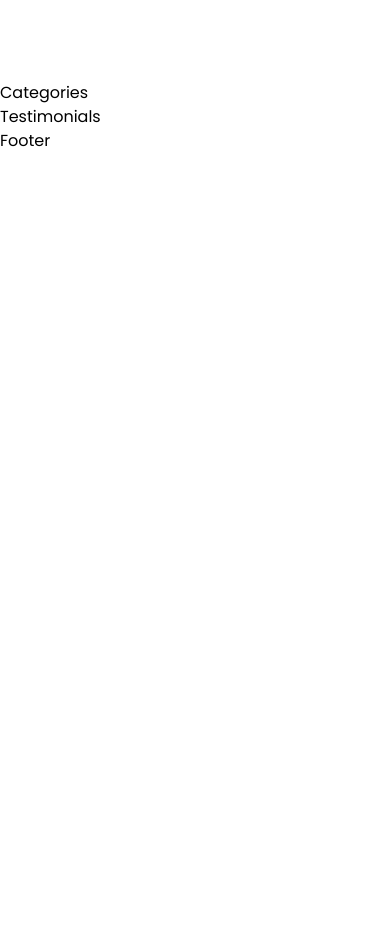
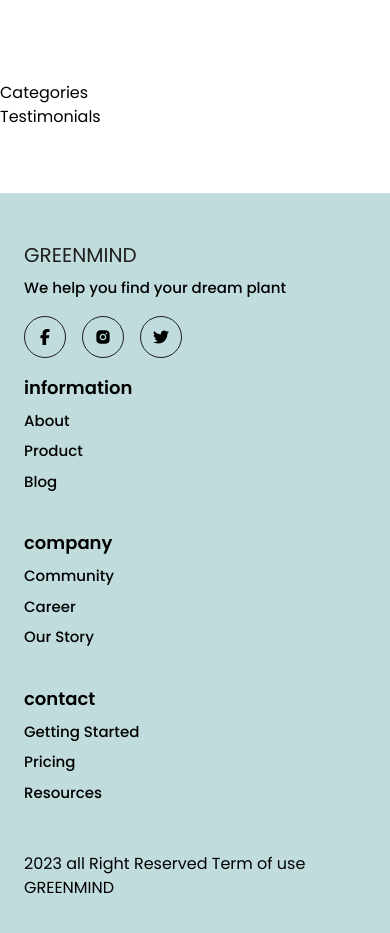
Before and after one commit to amitkushh/green-mind-ecommerce-project, a React (Vite) app: page / in a window 390 px wide. Shown: the part 3347-4280 px from the top of the page. Before the commit the page ends 3500 px from the top, so only its background shows below. Built offline with nearby package versions, Linux system fonts and the light colour scheme.

Commit message:
footer section mobile design done

```diff
--- a/src/components/Footer.jsx
+++ b/src/components/Footer.jsx
@@ -1,9 +1,74 @@
-import React from 'react'
+import React from "react";
+import { FaFacebookF } from "react-icons/fa6";
+import { RiInstagramFill } from "react-icons/ri";
+import { FaTwitter } from "react-icons/fa";
 
 function Footer() {
+  const links = [
+    {
+      heading: "information",
+      firstLink: "about",
+      secondLink: "product",
+      thirdLink: "blog",
+    },
+    {
+      heading: "company",
+      firstLink: "community",
+      secondLink: "career",
+      thirdLink: "our story",
+    },
+    {
+      heading: "contact",
+      firstLink: "getting started",
+      secondLink: "pricing",
+      thirdLink: "resources",
+    },
+  ];
+
   return (
-    <div>Footer</div>
-  )
+    <footer className="bg-main ">
+      <div className="flex flex-col mt-16 mx-6 py-12">
+        <div className="flex flex-col">
+          <div className="mb-2">
+            <span className="text-xl text-para font-lg">GREENMIND</span>
+          </div>
+          <p>We help you find your dream plant</p>
+          <div className="flex my-4 gap-4">
+            <span className="border border-para rounded-full p-3">
+              <FaFacebookF />
+            </span>
+            <span className="border border-para rounded-full p-3">
+              <RiInstagramFill />
+            </span>
+            <span className="border border-para rounded-full p-3">
+              <FaTwitter />
+            </span>
+          </div>
+        </div>
+
+        {/* categories section */}
+        <div className="flex flex-col gap-9">
+          {links.map((link, index) => (
+            <div className="flex flex-col" key={index}>
+              <div className="mb-2">
+                <span className="font-semibold text-lg">{link.heading}</span>
+              </div>
+              <div className="flex flex-col gap-2">
+                <p className="capitalize">{link.firstLink}</p>
+                <p className="capitalize">{link.secondLink}</p>
+                <p className="capitalize">{link.thirdLink}</p>
+              </div>
+            </div>
+          ))}
+        </div>
+      </div>
+
+      {/* footer bar section */}
+      <div className="mx-6 pb-11">
+        <span>2023 all Right Reserved Term of use GREENMIND</span>
+      </div>
+    </footer>
+  );
 }
 
-export default Footer
+export default Footer;
```
